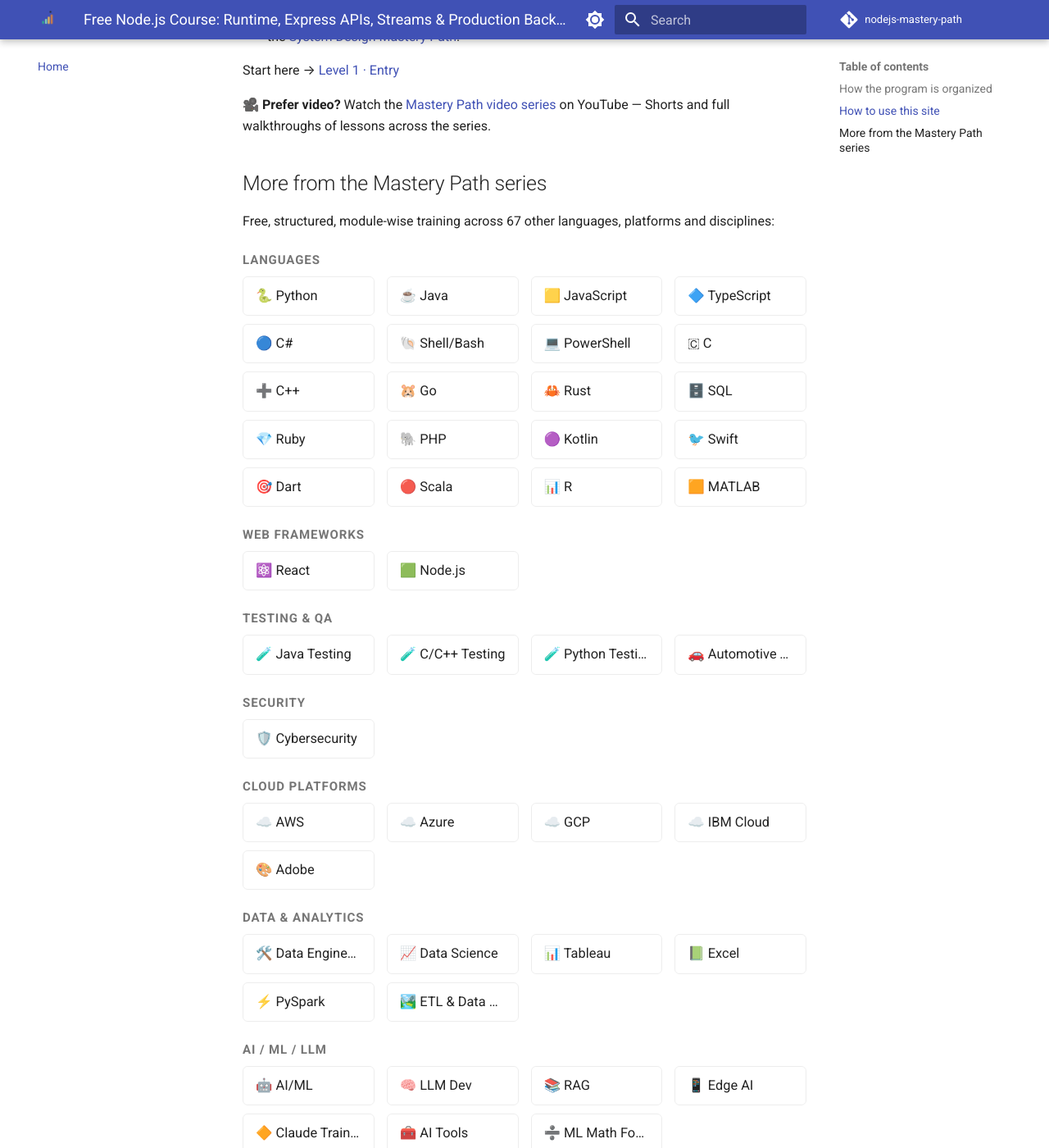
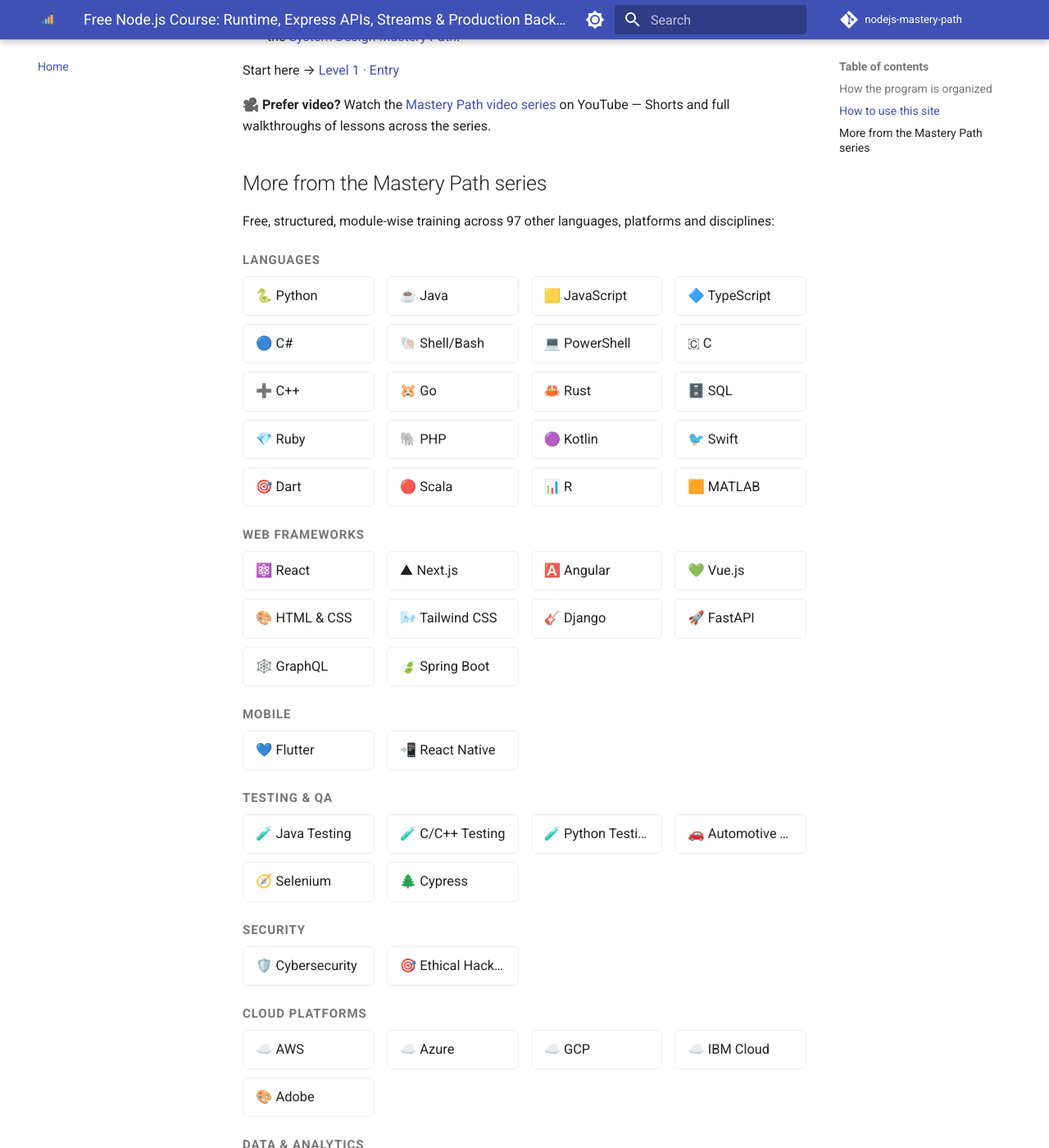
Before and after one commit to SIGILIPELLI/nodejs-mastery-path, an MkDocs documentation site: the page built from docs/index.md, in a window 1280 px wide and 1400 px high, scrolled down 1965 px. Shown: the whole window at 82% size. Built offline with MkDocs 1.6.1 and Material for MkDocs 9.7.7, drawn with Linux system fonts in a browser that asks for light colours; comment, search, counter and statistics services are not loaded; some of the changed text lies outside the part shown.

Commit message:
Refresh cross-site course links to current 98-course catalog
Regenerate the "More from the Mastery Path series" grid and the
404-page course count from the hub's current site list — this page
had drifted out of sync as new courses were added to the network.

Co-Authored-By: Claude Sonnet 5 <noreply@anthropic.com>
Claude-Session: https://claude.ai/code/session_01Hje8nqbBP9V9WQ3JEcJc69

```diff
--- a/docs/index.md
+++ b/docs/index.md
@@ -92,7 +92,7 @@ Start here → [Level 1 · Entry](level-1/index.md)
 
 ## More from the Mastery Path series
 
-Free, structured, module-wise training across 67 other languages, platforms and disciplines:
+Free, structured, module-wise training across 97 other languages, platforms and disciplines:
 
 <div class="mastery-grid-wrap">
 <p class="mastery-grid-category">Languages</p>
@@ -121,7 +121,20 @@ Free, structured, module-wise training across 67 other languages, platforms and
 <p class="mastery-grid-category">Web Frameworks</p>
 <div class="mastery-grid">
   <a href="https://sigilipelli.github.io/react-mastery-path/">⚛️ React</a>
-  <a href="https://sigilipelli.github.io/nodejs-mastery-path/">🟩 Node.js</a>
+  <a href="https://sigilipelli.github.io/nextjs-mastery-path/">▲ Next.js</a>
+  <a href="https://sigilipelli.github.io/angular-mastery-path/">🅰️ Angular</a>
+  <a href="https://sigilipelli.github.io/vue-mastery-path/">💚 Vue.js</a>
+  <a href="https://sigilipelli.github.io/html-css-mastery-path/">🎨 HTML & CSS</a>
+  <a href="https://sigilipelli.github.io/tailwind-mastery-path/">🌬️ Tailwind CSS</a>
+  <a href="https://sigilipelli.github.io/django-mastery-path/">🎸 Django</a>
+  <a href="https://sigilipelli.github.io/fastapi-mastery-path/">🚀 FastAPI</a>
+  <a href="https://sigilipelli.github.io/graphql-mastery-path/">🕸️ GraphQL</a>
+  <a href="https://sigilipelli.github.io/spring-boot-mastery-path/">🍃 Spring Boot</a>
+</div>
+<p class="mastery-grid-category">Mobile</p>
+<div class="mastery-grid">
+  <a href="https://sigilipelli.github.io/flutter-mastery-path/">💙 Flutter</a>
+  <a href="https://sigilipelli.github.io/react-native-mastery-path/">📲 React Native</a>
 </div>
 <p class="mastery-grid-category">Testing & QA</p>
 <div class="mastery-grid">
@@ -129,10 +142,13 @@ Free, structured, module-wise training across 67 other languages, platforms and
   <a href="https://sigilipelli.github.io/cpp-testing-mastery-path/">🧪 C/C++ Testing</a>
   <a href="https://sigilipelli.github.io/python-testing-mastery-path/">🧪 Python Testing</a>
   <a href="https://sigilipelli.github.io/automotive-testing-mastery-path/">🚗 Automotive Testing</a>
+  <a href="https://sigilipelli.github.io/selenium-mastery-path/">🧭 Selenium</a>
+  <a href="https://sigilipelli.github.io/cypress-mastery-path/">🌲 Cypress</a>
 </div>
 <p class="mastery-grid-category">Security</p>
 <div class="mastery-grid">
   <a href="https://sigilipelli.github.io/cybersecurity-mastery-path/">🛡️ Cybersecurity</a>
+  <a href="https://sigilipelli.github.io/ethical-hacking-mastery-path/">🎯 Ethical Hacking</a>
 </div>
 <p class="mastery-grid-category">Cloud Platforms</p>
 <div class="mastery-grid">
@@ -150,6 +166,15 @@ Free, structured, module-wise training across 67 other languages, platforms and
   <a href="https://sigilipelli.github.io/excel-mastery-path/">📗 Excel</a>
   <a href="https://sigilipelli.github.io/pyspark-mastery-path/">⚡ PySpark</a>
   <a href="https://sigilipelli.github.io/etl-datalake-mastery-path/">🏞️ ETL & Data Lake</a>
+  <a href="https://sigilipelli.github.io/power-bi-mastery-path/">📉 Power BI</a>
+</div>
+<p class="mastery-grid-category">Databases</p>
+<div class="mastery-grid">
+  <a href="https://sigilipelli.github.io/postgresql-mastery-path/">🐘 PostgreSQL</a>
+  <a href="https://sigilipelli.github.io/mongodb-mastery-path/">🍃 MongoDB</a>
+  <a href="https://sigilipelli.github.io/redis-mastery-path/">🟥 Redis</a>
+  <a href="https://sigilipelli.github.io/snowflake-mastery-path/">❄️ Snowflake</a>
+  <a href="https://sigilipelli.github.io/databricks-mastery-path/">🧱 Databricks</a>
 </div>
 <p class="mastery-grid-category">AI / ML / LLM</p>
 <div class="mastery-grid">
--- a/docs/overrides/404.html
+++ b/docs/overrides/404.html
@@ -6,7 +6,7 @@
   <p>That link is broken, or the page moved. Try one of these instead:</p>
   <p class="mp-404-actions">
     <a href="{{ config.site_url }}" class="md-button md-button--primary">← Back to {{ config.site_name }}</a>
-    <a href="https://sigilipelli.github.io/" class="md-button">Search all 64 courses</a>
+    <a href="https://sigilipelli.github.io/" class="md-button">Search all 98 courses</a>
   </p>
 </div>
 <style>
```
Also changed, not shown: other parts of docs/index.md (+10 -0 lines).
